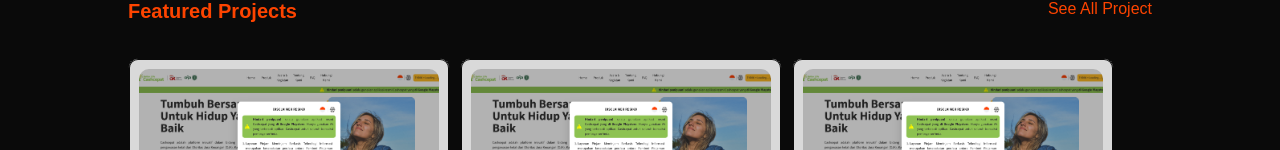
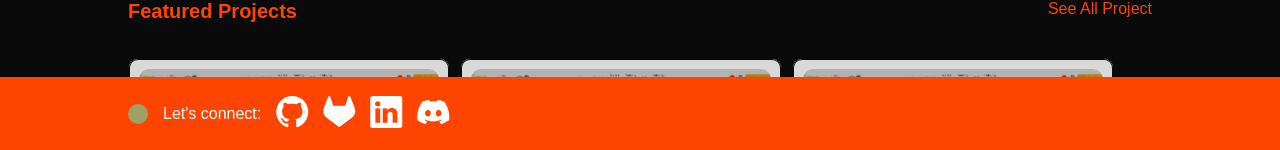
Before and after one commit to Aramdhann/personal-web, a Vue app: page / in a window 1280 px wide. Shown: the part 650-800 px from the top of the page. Built offline with nearby package versions, Linux system fonts and the light colour scheme; a web font is replaced by a local one.

Commit message:
fix styling footer

```diff
--- a/src/components/FooterItem.vue
+++ b/src/components/FooterItem.vue
@@ -25,7 +25,10 @@
 
 <style scoped>
 .footer {
+  position: fixed;
+  bottom: 0;
   display: flex;
+  min-width: 100%;
   padding: 18px 0;
   background: var(--main-color);
 }
```
